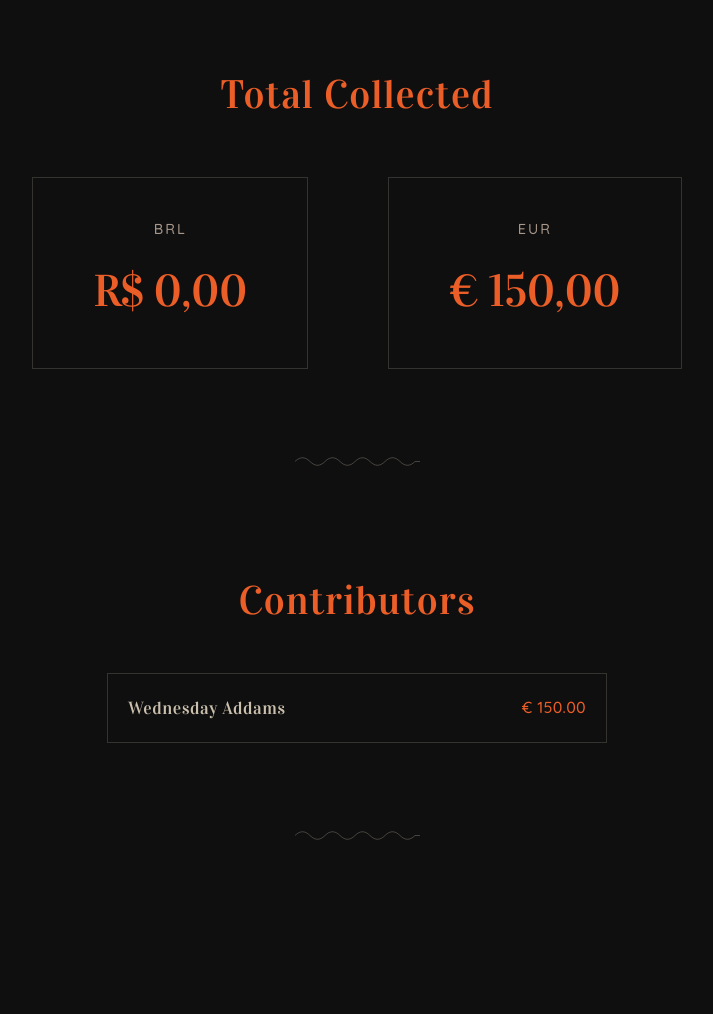
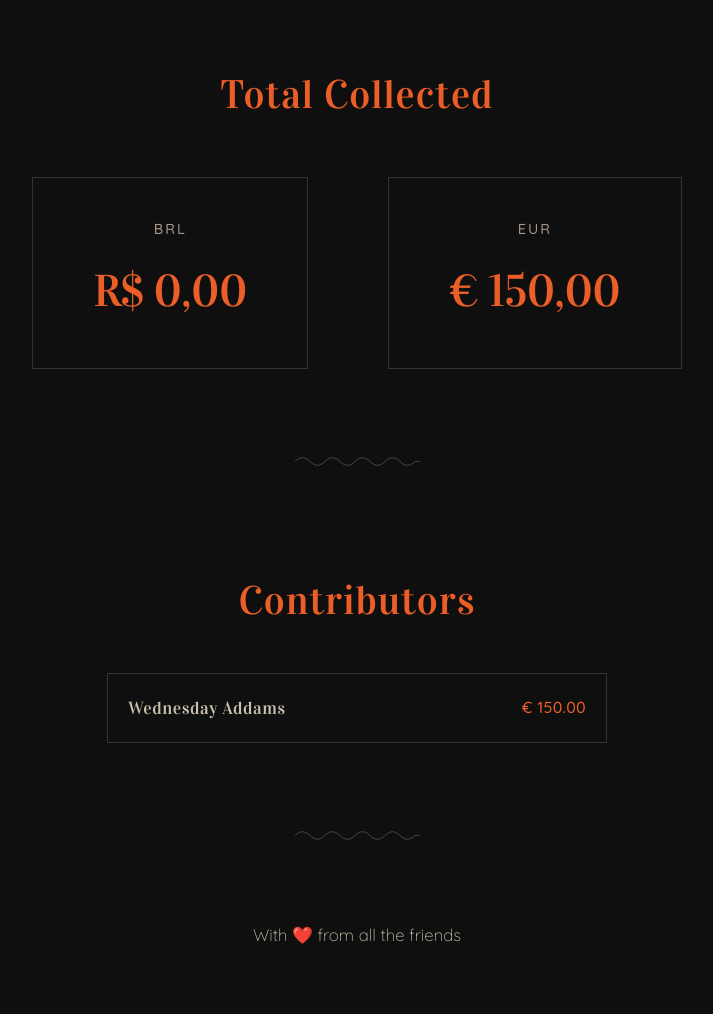
Before and after one commit to thais/cris-jack-wedding, a plain HTML site: page index.html in a window 1280 px wide. Shown: the part 1470-2484 px from the top of the page, without its empty margins (283-996 px from the left). Before the commit the page ends 2393 px from the top, so only its background shows below. Drawn offline with Linux system fonts and the light colour scheme.

Commit message:
adding footer

```diff
--- a/index.html
+++ b/index.html
@@ -64,6 +64,9 @@
             <div class="donors-list" id="donors-list"></div>
         </section>
 
+        <footer class="donation-footer">
+            <p data-pt="Com ❤️ de todos os amigos" data-en="With ❤️ from all the friends">Com ❤️ de todos os amigos</p>
+        </footer>
 
     </div>
 
--- a/styles.css
+++ b/styles.css
@@ -243,6 +243,19 @@ h2::after {
 
 .donors-section {
     text-align: center;
+}
+
+.donation-footer {
+    text-align: center;
+    padding: 40px 0;
+}
+
+.donation-footer > p {
+    margin-bottom: 25px;
+    line-height: 1.4;
+    font-size: 1.05rem;
+    color: var(--warm-beige);
+    font-weight: 300;
 }
 
 .donation-amounts {
```
